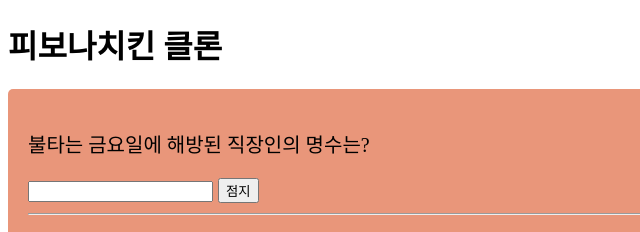
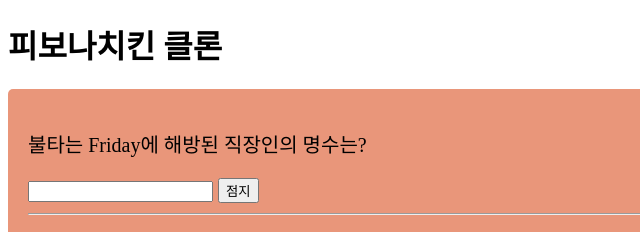
Before and after one commit to ConnecTo-FrontEnd/pibona-chimac, a plain HTML site: page index.html in a window 1280 px wide. Shown: the top 232 px of the page, 0-640 px from the left. Drawn offline with Linux system fonts and the light colour scheme.

Commit message:
feat : ammend comment
금요일 to Friday

```diff
--- a/index.html
+++ b/index.html
@@ -11,7 +11,7 @@
   <body>
     <h1>피보나치킨 클론</h1>
     <div class="container">
-      <p class="question">불타는 금요일에 해방된 직장인의 명수는?</p>
+      <p class="question">불타는 Friday에 해방된 직장인의 명수는?</p>
       <input type="text" />
       <button type="submit">점지</button>
       <hr />
```
